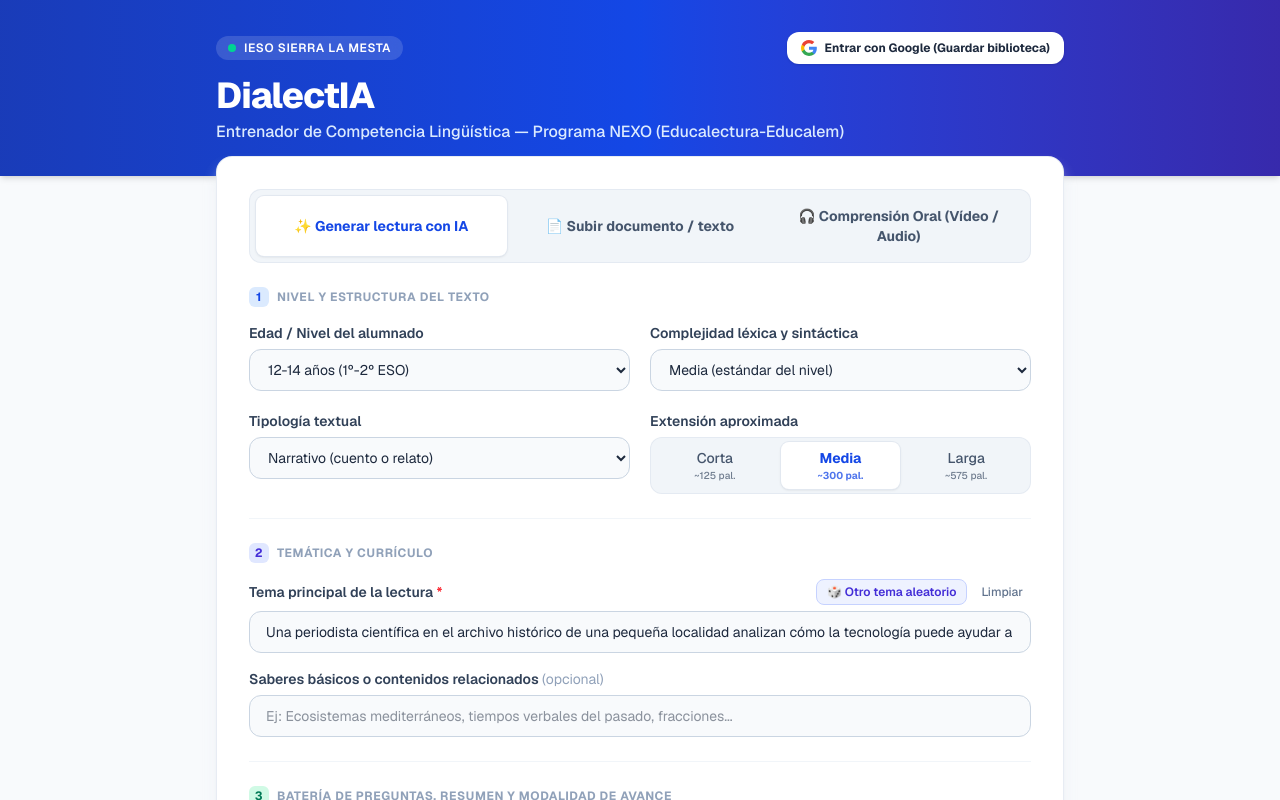
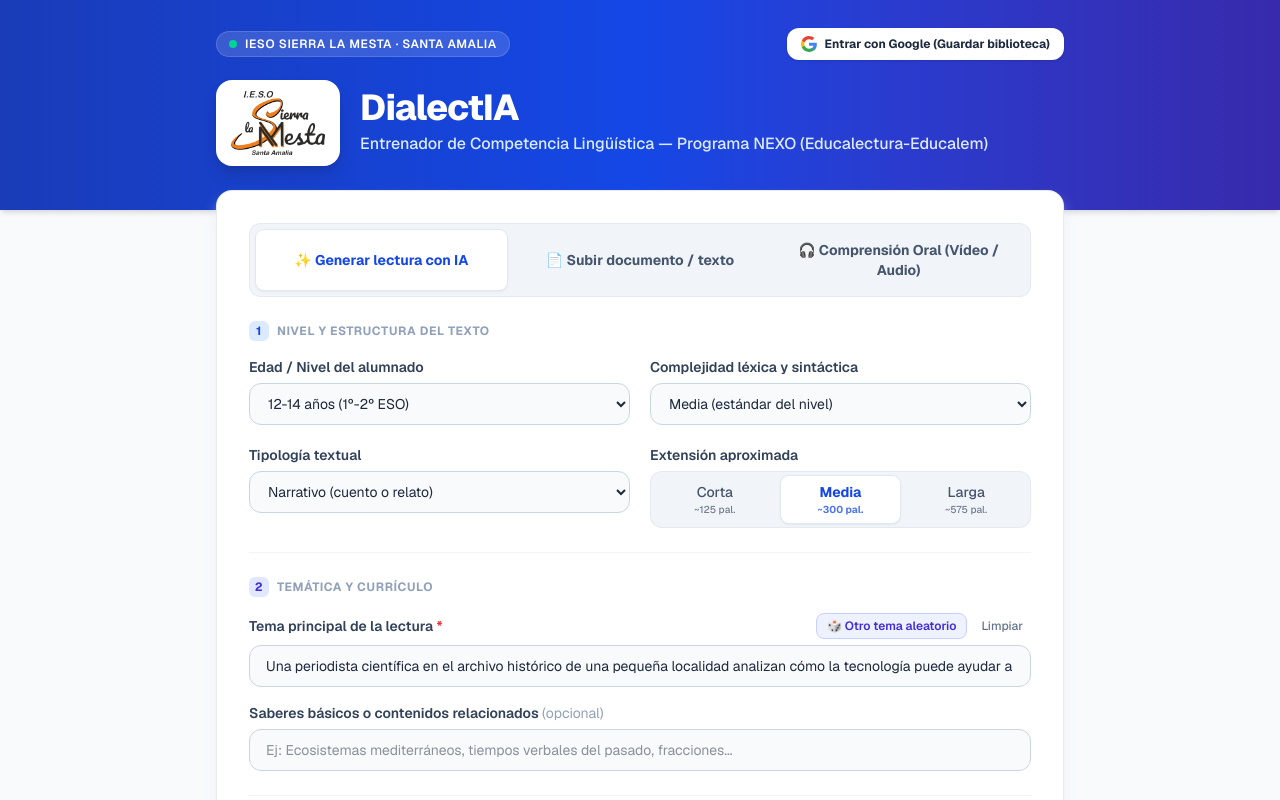
Before and after one commit to prietomoral/generador-lecturas-mesta, a Next.js app: page / in a window 1280 px wide. Shown: the top 800 px of the page. Built offline with nearby package versions, Linux system fonts and the light colour scheme; no server answers.

Commit message:
feat: integra logo del IESO Sierra la Mesta en la cabecera y modo libre por defecto

```diff
--- a/app/layout.tsx
+++ b/app/layout.tsx
@@ -14,16 +14,23 @@ const geistMono = Geist_Mono({
 
 export const metadata: Metadata = {
   title: "DialectIA | IESO Sierra la Mesta — Programa NEXO",
-  description: "Entrenador de Competencia Lingüística — Programa NEXO (Educalectura-Educalem) · IESO Sierra la Mesta",
+  description:
+    "Entrenador de Competencia Lingüística — Programa NEXO (Educalectura-Educalem) · IESO Sierra la Mesta",
 };
 
-export default function RootLayout({ children }: LayoutProps<"/">) {
+export default function RootLayout({
+  children,
+}: Readonly<{
+  children: React.ReactNode;
+}>) {
   return (
     <html
-      lang="en"
+      lang="es"
       className={`${geistSans.variable} ${geistMono.variable} h-full antialiased`}
     >
-      <body className="min-h-full flex flex-col">{children}</body>
+      <body className="min-h-full flex flex-col bg-slate-50 text-slate-900">
+        {children}
+      </body>
     </html>
   );
 }
--- a/app/page.tsx
+++ b/app/page.tsx
@@ -1,6 +1,7 @@
 "use client";
 
 import { useState, useEffect, useRef } from "react";
+import Image from "next/image";
 import type { User } from "@supabase/supabase-js";
 import { FormLectura, ResultadoLectura, obtenerTemaAleatorio } from "./types/lectura";
 import { supabase } from "./lib/supabase";
@@ -290,11 +291,12 @@ export default function GeneradorLectura() {
   return (
     <div className="min-h-screen bg-slate-50 text-slate-800 font-sans pb-16 print:bg-white print:pb-0">
       <header className="bg-gradient-to-r from-blue-800 via-blue-700 to-indigo-800 text-white shadow-md print:hidden">
-        <div className="max-w-4xl mx-auto px-6 py-8">
-          <div className="flex flex-wrap items-center justify-between gap-3 mb-3">
-            <div className="inline-flex items-center gap-2 bg-white/15 backdrop-blur-sm px-3 py-1 rounded-full text-xs font-semibold tracking-wider uppercase">
+        <div className="max-w-4xl mx-auto px-6 pt-7 pb-11">
+          {/* Fila superior: Etiqueta institucional y sesión docente */}
+          <div className="flex flex-wrap items-center justify-between gap-3 mb-5">
+            <div className="inline-flex items-center gap-2 bg-white/15 backdrop-blur-sm px-3 py-1 rounded-full text-xs font-semibold tracking-wider uppercase border border-white/15">
               <span className="w-2 h-2 rounded-full bg-emerald-400" />
-              IESO Sierra la Mesta
+              IESO Sierra la Mesta · Santa Amalia
             </div>
 
             {/* Acceso docente con Google */}
@@ -340,16 +342,32 @@ export default function GeneradorLectura() {
             )}
           </div>
 
-          <h1 className="text-3xl sm:text-4xl font-extrabold tracking-tight">
-            DialectIA
-          </h1>
-          <p className="text-blue-100 text-sm sm:text-base font-medium mt-1">
-            Entrenador de Competencia Lingüística — Programa NEXO (Educalectura-Educalem)
-          </p>
+          {/* Bloque principal: Logo en tarjeta blanca + Título DialectIA */}
+          <div className="flex flex-col sm:flex-row sm:items-center gap-4 sm:gap-5">
+            <div className="bg-white rounded-2xl px-3.5 py-2.5 shadow-lg shadow-blue-950/25 border border-white/80 w-fit shrink-0">
+              <Image
+                src="/logo.jpg"
+                alt="Logo I.E.S.O. Sierra la Mesta - Santa Amalia"
+                width={150}
+                height={100}
+                priority
+                className="h-14 sm:h-16 w-auto object-contain"
+              />
+            </div>
+
+            <div>
+              <h1 className="text-3xl sm:text-4xl font-extrabold tracking-tight leading-none">
+                DialectIA
+              </h1>
+              <p className="text-blue-100 text-sm sm:text-base font-medium mt-1.5">
+                Entrenador de Competencia Lingüística — Programa NEXO (Educalectura-Educalem)
+              </p>
+            </div>
+          </div>
 
           {/* Navegación Docente: Crear vs Biblioteca */}
           {usuarioDocente && (
-            <div className="flex gap-2 mt-5">
+            <div className="flex flex-wrap gap-2 mt-6">
               <button
                 type="button"
                 onClick={() => setPestanaPrincipal("crear")}
```
Also changed, not shown: public/logo.jpg (added).
